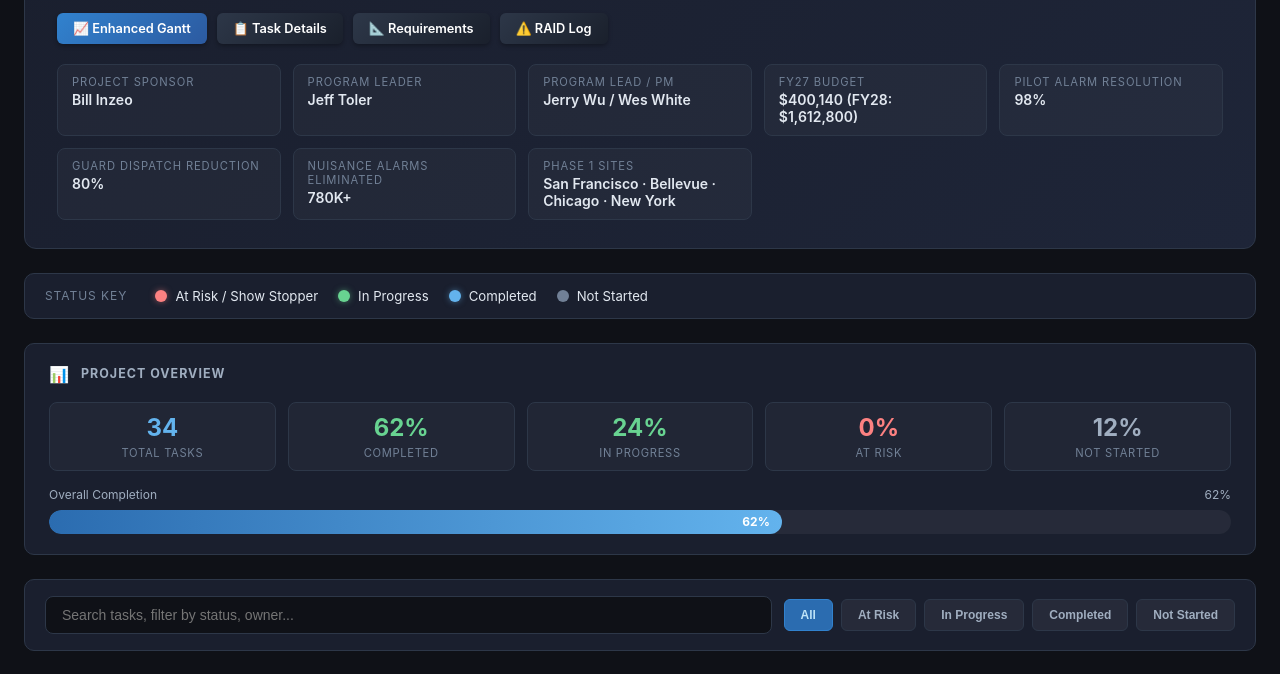
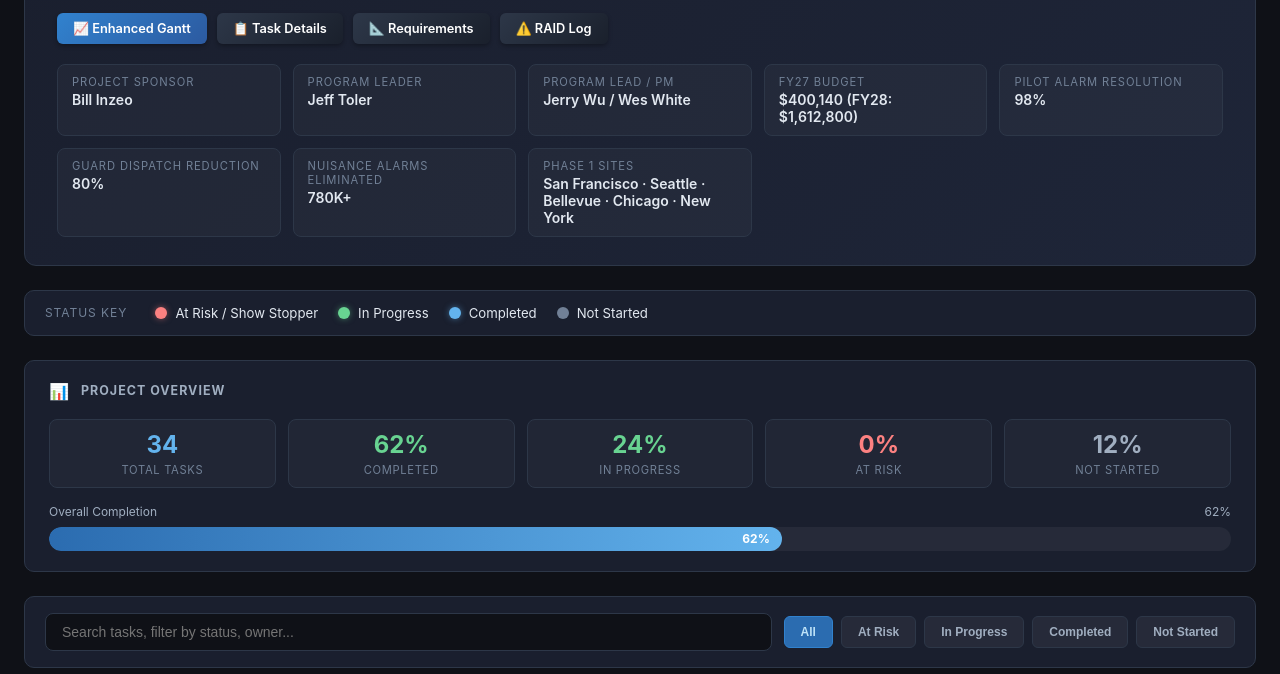
Before and after one commit to weswhite-droid/Video-AI-Project, a website: page video-ai-dashboard.html in a window 1280 px wide. Shown: the part 111-785 px from the top of the page. Drawn offline with Linux system fonts and the light colour scheme.

Commit message:
Add Seattle to Phase 1 Sites on dashboard
Updated Phase 1 Sites list to include all 5 cities from Project Charter Canvas:
- San Francisco
- Seattle
- Bellevue
- Chicago
- New York

Synced with Video AI – Project Charter & Overview Canvas (F0ARRHMNA4B)

Co-Authored-By: Claude Sonnet 4.5 <noreply@anthropic.com>

```diff
--- a/video-ai-dashboard.html
+++ b/video-ai-dashboard.html
@@ -864,7 +864,7 @@
     <div class="meta-item"><div class="label">Pilot Alarm Resolution</div><div class="value">98%</div></div>
     <div class="meta-item"><div class="label">Guard Dispatch Reduction</div><div class="value">80%</div></div>
     <div class="meta-item"><div class="label">Nuisance Alarms Eliminated</div><div class="value">780K+</div></div>
-    <div class="meta-item"><div class="label">Phase 1 Sites</div><div class="value">San Francisco · Bellevue · Chicago · New York</div></div>
+    <div class="meta-item"><div class="label">Phase 1 Sites</div><div class="value">San Francisco · Seattle · Bellevue · Chicago · New York</div></div>
   </div>
 </div>
 
```
